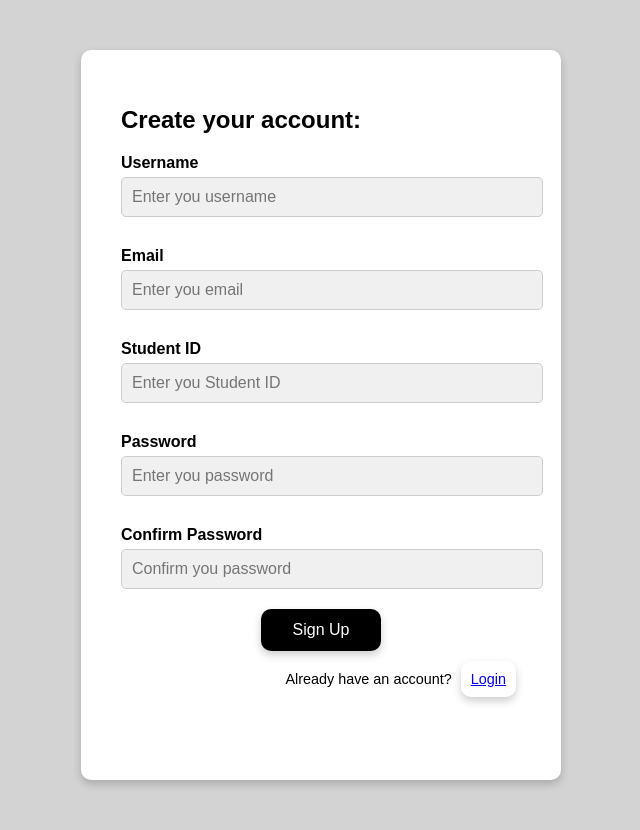
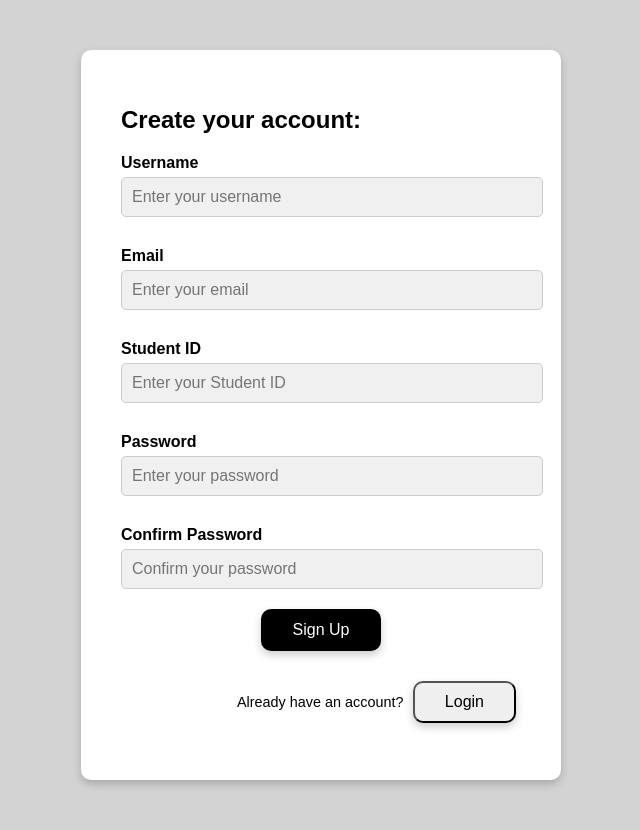
Before and after one commit to Marketplace-development/uneven-groups-a-d2024-group-1, a Flask app: page /signup in a window 1280 px wide. Shown: the whole page, without its empty margins (319-959 px from the left). Run offline with Flask 3, Linux system fonts and the light colour scheme.

Commit message:
Additional changes (11/11)

```diff
--- a/app.py
+++ b/app.py
@@ -15,9 +15,17 @@ def home():
 def login():
     return render_template('login.html')
 
-@app.route('/signup')
+@app.route('/signup', methods=['GET', 'POST'])
 def signup():
+    if request.method == 'POST':
+        # You would add logic here to handle storing the new user in the database
+        # and any other signup processing
+        return redirect(url_for('success'))  # Redirect to success page after signup
     return render_template('signup.html')
+
+@app.route('/success')
+def success():
+    return render_template('success.html')
 
 #@app.route('/products')
 #def products():
--- a/static/css/main.css
+++ b/static/css/main.css
@@ -12,6 +12,7 @@ body, html {
     transition: background-color 0.3s;
     border-radius: 10px;
     box-shadow: 0 4px 8px rgba(0, 0, 0, 0.2);
+    text-decoration: none;
 }
 
 .btn-transparent {
@@ -26,6 +27,11 @@ body, html {
     color: white;
     font-weight: normal;
     border: 2px solid black;
+}
+
+.inline-form {
+    display: inline-block;
+    margin-right: 10px;
 }
 
 .image-container {
--- a/templates/signup.html
+++ b/templates/signup.html
@@ -1,39 +1,44 @@
 {% extends 'base.html' %}
 
 {% block head %}
-<title>Chairing: Sign Up</title>
+<title>Sign Up</title>
 {% endblock %}
 
 {% block body %}
 <div class="login-signup-container" style="height: 650px">
     <h1 style="text-align: left;">Create your account: </h1>
 
-    <form>
+    <form action="{{ url_for('signup') }}" method="post">
         <!--Username-->
         <label for="username">Username</label>
-        <input type="text" id="username" name="username" placeholder="Enter you username">
+        <input type="text" id="username" name="username" placeholder="Enter your username" required>
 
         <!--Email-->
         <label for="email">Email</label>
-        <input type="email" id="email" name="email" placeholder="Enter you email">
+        <input type="email" id="email" name="email" placeholder="Enter your email" required>
 
         <!--Student ID-->
         <label for="studentID">Student ID</label>
-        <input type="text" id="studentID" name="studentID" placeholder="Enter you Student ID">
+        <input type="text" id="studentID" name="studentID" placeholder="Enter your Student ID" required>
 
         <!--Password-->
         <label for="password">Password</label>
-        <input type="password" id="password" name="password" placeholder="Enter you password">
+        <input type="password" id="password" name="password" placeholder="Enter your password" required>
 
         <!--Confirm password-->
         <label for="confirm_password">Confirm Password</label>
-        <input type="password" id="confirm_password" name="confirm_password" placeholder="Confirm you password">
+        <input type="password" id="confirm_password" name="confirm_password" placeholder="Confirm your password" required>
 
         <!--Sign Up button-->
         <button type="submit" class="btn btn-black">Sign Up</button>
     </form>
 
     <!--Already have an account / Login-->
-    <p class="have-account">Already have an account? <a href="{{ url_for('login') }}" class="btn btn-transparant" style="padding: 10px 10px; margin-top: 20px;">Login</a></p>
+    <div style="text-align: right; margin-top: 20px;">
+        <span class="have-account">Already have an account?</span>
+        <form action="{{ url_for('login') }}" method="get" style="display: inline;">
+            <button type="submit" class="btn btn-transparant">Login</button>
+        </form>
+    </div>
 </div>
 {% endblock %}
```
Also changed, not shown: templates/home.html (+8 -3 lines), templates/login.html (+10 -4 lines), templates/success.html (added, +12 -0 lines).
